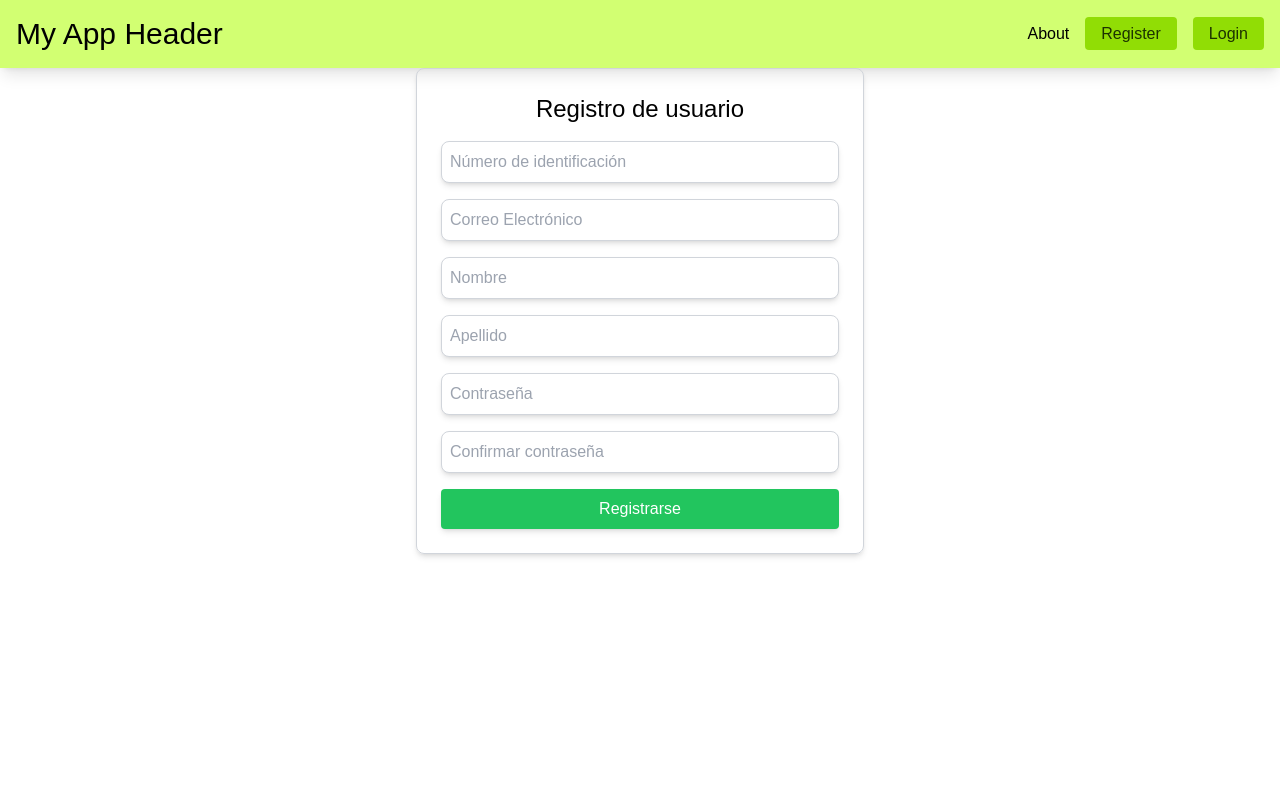
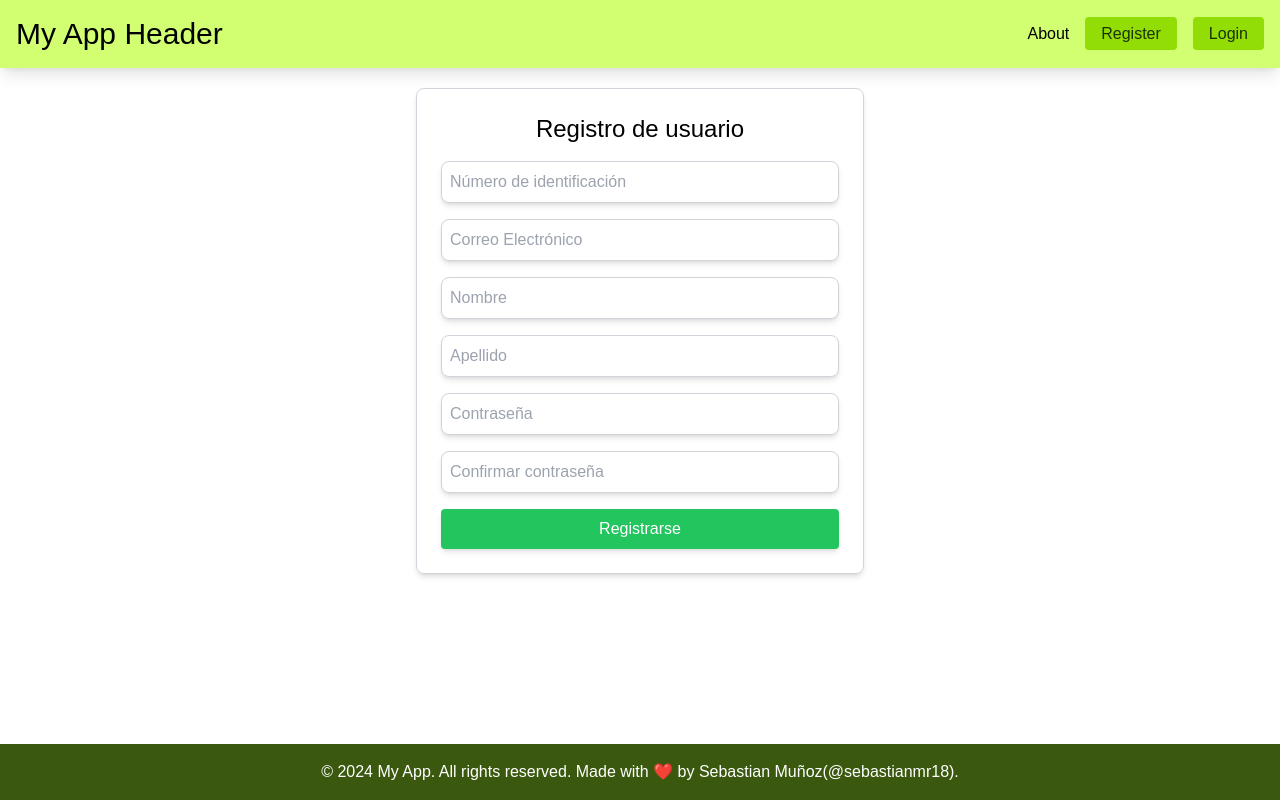
Before and after one commit to sebastianmr18/sc-proyecto-frontend, a Next.js app: page /register in a window 1280 px wide. Built offline with nearby package versions, Linux system fonts and the light colour scheme.

Commit message:
fix/header and layout in home page

```diff
--- a/app/home/page.tsx
+++ b/app/home/page.tsx
@@ -1,24 +1,12 @@
 "use client";
-
-import { useEffect, useState } from 'react';
-import axios from 'axios';
-import Header from '@/components/Header';
-import Footer from '@/components/Footer';
-
-
 export default function Home() {
-
-
   return (
     <div>
-      <Header />
-
       <main>
         <h1 className='text-center text-3xl font-bold'>
           Home
         </h1>
       </main>
-      <Footer />
     </div>
   );
 }
--- a/app/layout.tsx
+++ b/app/layout.tsx
@@ -1,4 +1,7 @@
+import Footer from "@/components/Footer";
+import Header from "@/components/Header";
 import "@/styles/globals.css";
+import styles from "@/styles/layout.module.css";
 
 export default function RootLayout({
   children,
@@ -11,7 +14,11 @@ export default function RootLayout({
         <link rel="icon" href="/favicon.ico" />
       </head>
       <body>
-        {children}
+        <div className={styles.container}>
+          <Header />
+          <main className={styles.content}>{children}</main>
+          <Footer/>
+        </div>
       </body>
     </html>
   );
--- a/app/register/page.tsx
+++ b/app/register/page.tsx
@@ -37,7 +37,6 @@ const Register = () => {
 
     return (
         <>
-        <Header />
             <div className='max-w-md mx-auto p-6 border border-gray-300 rounded-lg shadow-md'>
                 <h1 className='text-2xl text-center mb-4'>
                     Registro de usuario
--- /dev/null
+++ b/styles/layout.module.css
@@ -0,0 +1,9 @@
+.container {
+    display: flex;
+    flex-direction: column;
+    min-height: 100vh; /* Full-height */
+}
+.content {
+    flex: 1; /* Push the footer to the bottom */
+    padding: 20px;
+}
```
